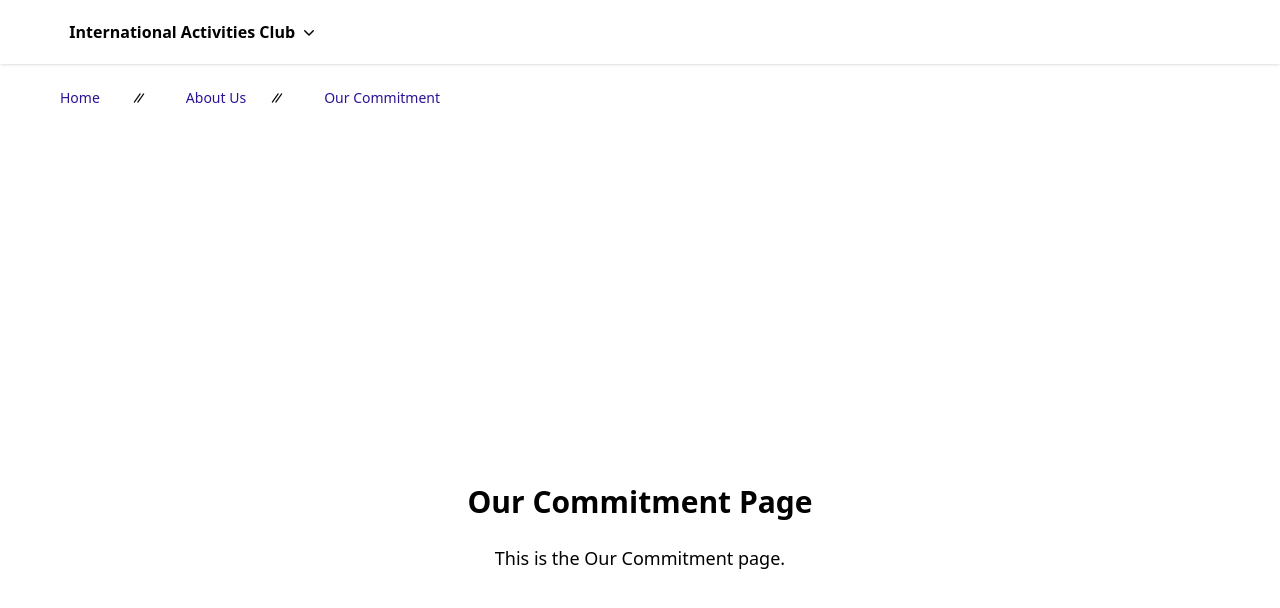
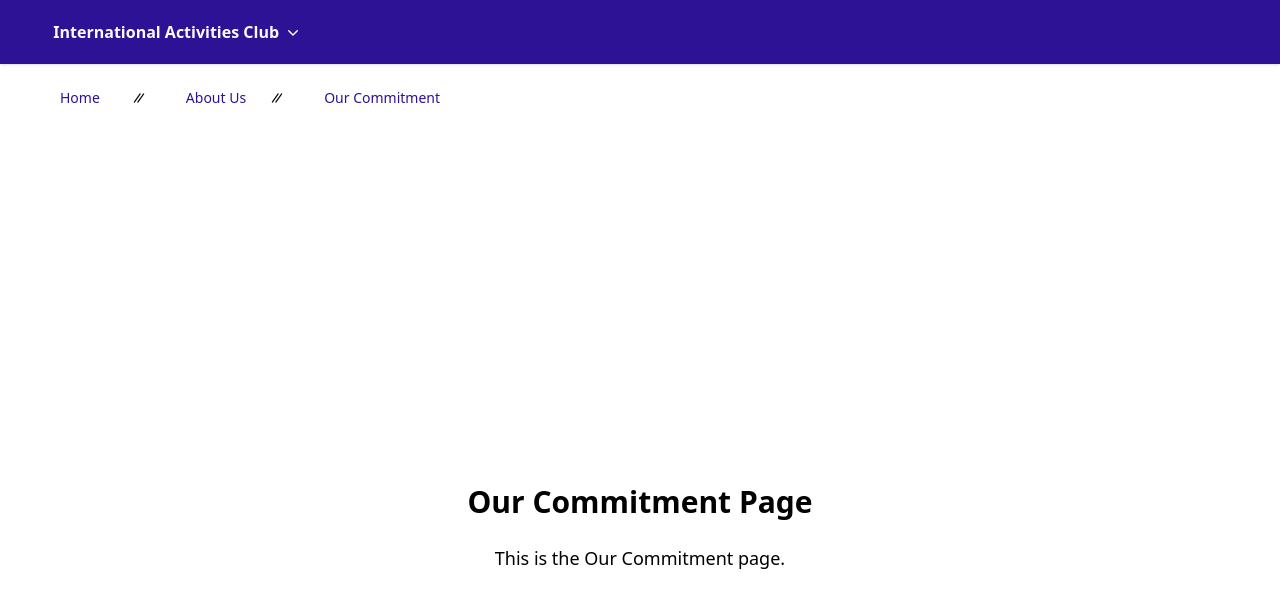
Before and after one commit to tmchuynh/iac_website_2.0, a Next.js app: page /about_us/our_commitment in a window 1280 px wide. Shown: the top 608 px of the page. Built offline with nearby package versions, Linux system fonts and the light colour scheme.

Commit message:
Refactor NavBar component for improved styling and layout consistency

```diff
--- a/src/components/navigation/NavBar.tsx
+++ b/src/components/navigation/NavBar.tsx
@@ -11,8 +11,8 @@ import Image from "next/image";
 export default function Example() {
   return (
     <Popover className="relative z-50 shadow-sm isolate">
-      <div className="py-5">
-        <div className="mx-auto px-6 lg:px-4 w-11/12">
+      <div className="bg-primary py-5 text-primary-foreground">
+        <div className="flex justify-between items-center mx-auto w-11/12">
           <PopoverButton className="inline-flex items-center gap-x-1 font-semibold focus-visible:outline-none">
             International Activities Club
             <ChevronDownIcon aria-hidden="true" className="size-5" />
@@ -22,9 +22,9 @@ export default function Example() {
 
       <PopoverPanel
         transition
-        className="top-0 -z-10 absolute inset-x-0 bg-background data-closed:opacity-0 shadow-lg pt-16 data-closed:-translate-y-1 data-enter:duration-200 data-leave:duration-150 data-enter:ease-out data-leave:ease-in"
+        className="top-0 -z-10 absolute inset-x-0 bg-background data-closed:opacity-0 shadow-xl pt-16 border-b-4 border-b-primary data-closed:-translate-y-1 data-enter:duration-200 data-leave:duration-150 data-enter:ease-out data-leave:ease-in"
       >
-        <div className="gap-x-8 gap-y-10 grid grid-cols-1 lg:grid-cols-9 mx-auto px-6 lg:px-8 py-10 max-w-7xl">
+        <div className="gap-x-8 gap-y-10 grid grid-cols-1 lg:grid-cols-9 mx-auto pt-7 pb-10 w-11/12">
           <div className="gap-6 sm:gap-8 grid grid-cols-2 md:grid-cols-3 lg:col-span-5">
             <div>
               <h3 className="font-medium">About IAC</h3>
```
